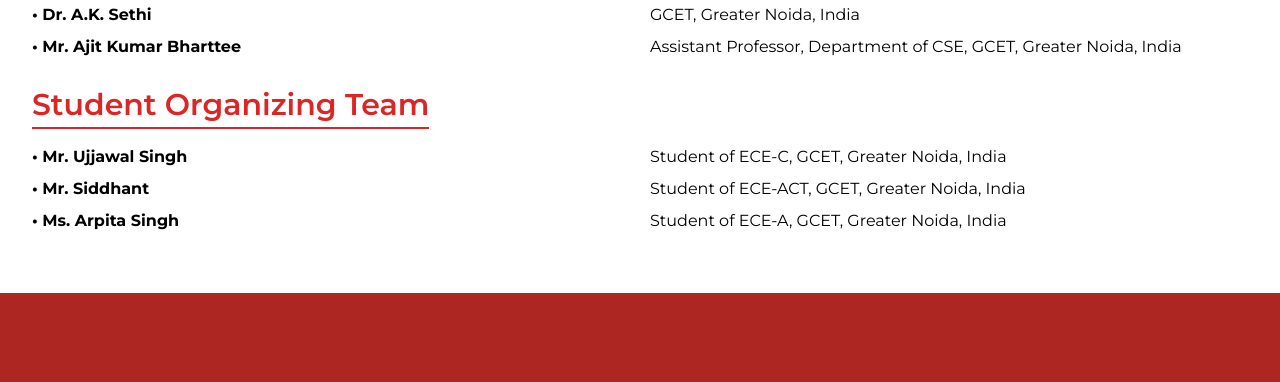
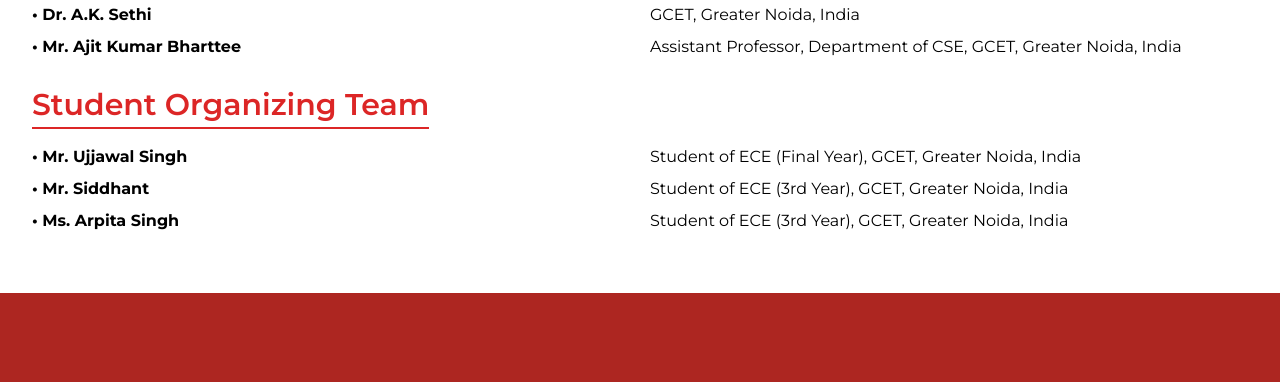
Before and after one commit to siddhant0022/i3cset-2025, a website: page committee.html in a window 1280 px wide. Shown: the part 3709-4091 px from the top of the page. Drawn offline with nearby package versions, Linux system fonts and the light colour scheme.

Commit message:
Update committee.html

```diff
--- a/committee.html
+++ b/committee.html
@@ -292,11 +292,11 @@
                 <h3 class="text-xl md:text-3xl font-semibold text-red-600 mt-2 mb-4 border-b-2 border-red-600 pb-1 inline-block">Student Organizing Team </h3>
                 <div class="grid grid-cols-1 sm:grid-cols-2 gap-y-2 gap-x-5 mb-5">
                     <div class="font-bold">• Mr. Ujjawal Singh</div>
-                    <div>Student of ECE-C, GCET, Greater Noida, India</div>
+                    <div>Student of ECE (Final Year), GCET, Greater Noida, India</div>
                     <div class="font-bold">• Mr. Siddhant</div>
-                    <div>Student of ECE-ACT, GCET, Greater Noida, India</div>
+                    <div>Student of ECE (3rd Year), GCET, Greater Noida, India</div>
                     <div class="font-bold">• Ms. Arpita Singh</div>
-                    <div>Student of ECE-A, GCET, Greater Noida, India</div>
+                    <div>Student of ECE (3rd Year), GCET, Greater Noida, India</div>
 
                 </div>
             </div>
```
